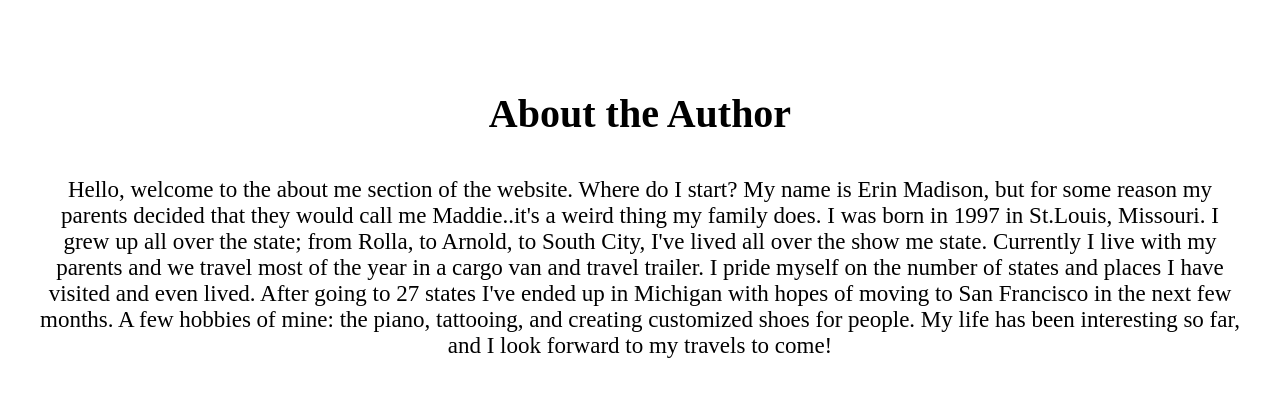
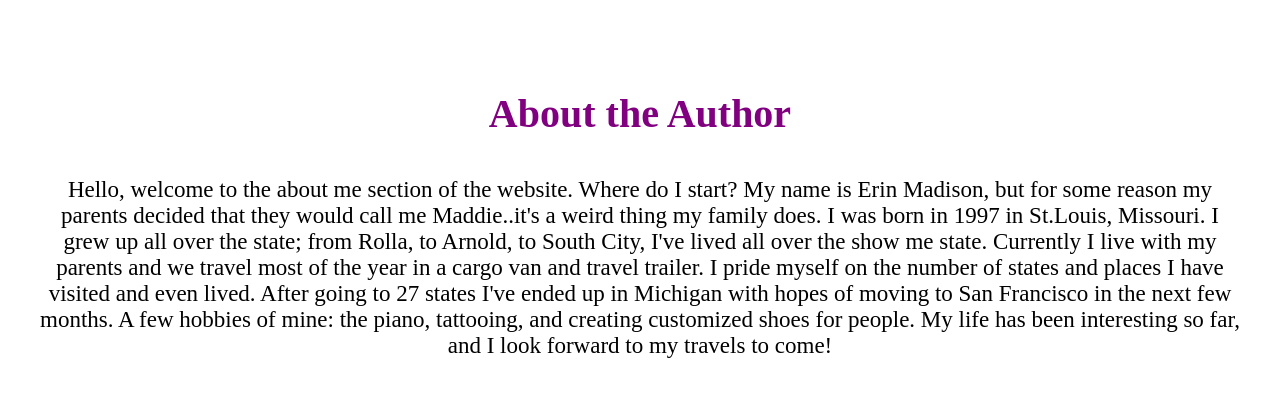
Before and after one commit to STL-LC101-January-22/assignment-4-html-me-something-mddscudder44, a website: page index.html in a window 1280 px wide. Shown: the part 10910-11317 px from the top of the page. Drawn offline with Linux system fonts and the light colour scheme.

Commit message:
Added some killer CSS styling

```diff
--- a/styles.css
+++ b/styles.css
@@ -43,3 +43,6 @@
 #footer {
     text-align: center;
 }
+#About_The_Author {
+    color: purple;
+}
```
